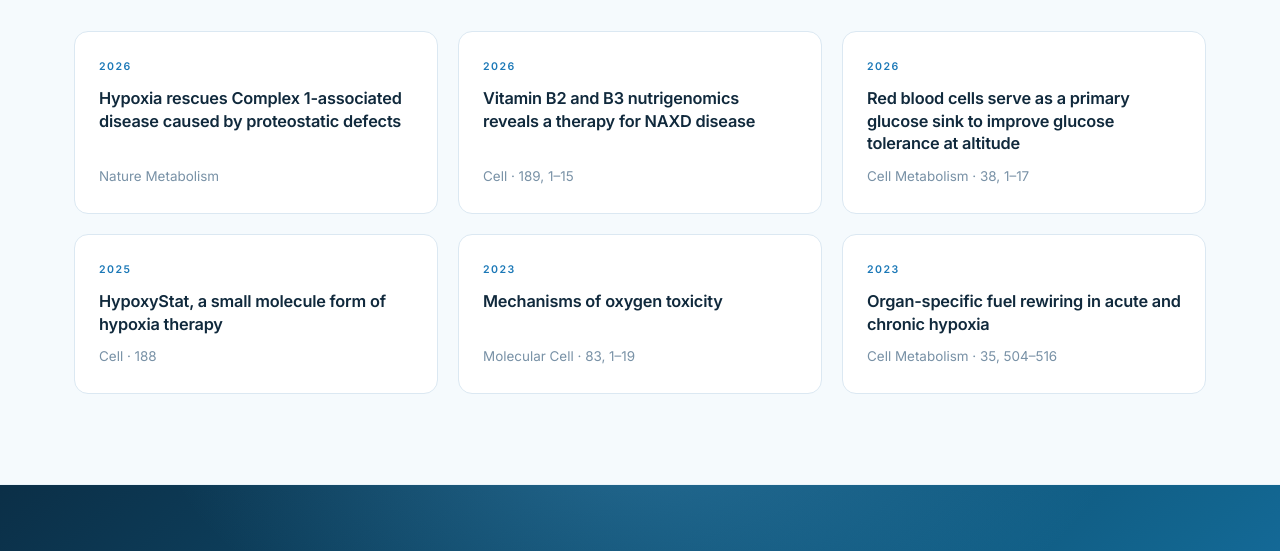
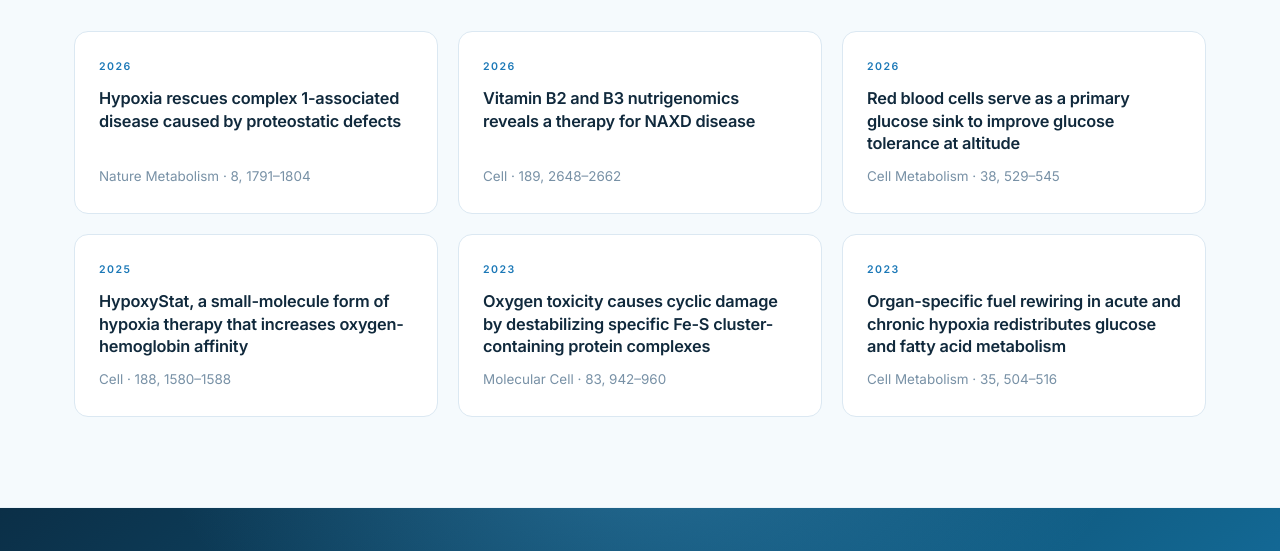
Before and after one commit to Jain-Lab-UCSF/Jain-Lab-UCSF.github.io, a plain HTML site: page index.html in a window 1280 px wide. Shown: the part 1443-1994 px from the top of the page. Drawn offline with Linux system fonts and the light colour scheme.

Commit message:
Add files via upload

```diff
--- a/data/publications.js
+++ b/data/publications.js
@@ -3,12 +3,16 @@
    Newest first. To ADD a paper, copy a { ... } block to the top
    and change the text. To REMOVE one, delete its whole block.
 
+   Titles are the exact published titles, verbatim. If you shorten
+   one for display, the entry no longer matches the article it links
+   to — which is how several errors crept in before.
+
    Fields:
      year     - number, used for sorting and the year filter
-     title    - short display title (shown in caps)
+     title    - exact published title (shown in caps)
      authors  - full author list as plain text
      journal  - e.g. "Nature Metabolism"
-     details  - volume/pages, e.g. "189, 1–15" (optional)
+     details  - volume/pages, e.g. "189, 2648–2662" (optional)
      href     - link to the paper
      featured - true puts it in the "Selected work" section on the home page
      preprint - true marks it a preprint; drives the Published/Preprint filter
@@ -24,31 +28,19 @@
 
 const PUBLICATIONS = [
 
-  /* ------------------------------------------------------------------
-     TRENDS IN BIOCHEMICAL SCIENCES REVIEW — NEEDS TITLE AND AUTHORS
-
-     Claude could not read the title or author list: cell.com renders
-     its pages with JavaScript, and PubMed/Crossref were unreachable.
-     Rather than guess at a citation, this entry is set to draft, so it
-     does NOT appear on the site yet.
-
-     To publish it: fill in title and authors below, then delete the
-     `draft: true` line. Or paste the citation to Claude and it will.
-     ------------------------------------------------------------------ */
   {
-    draft: true,
     year: 2026,
-    title: "",
-    authors: "",
+    title: "The diversity of terminal electron acceptors across eukaryotes",
+    authors: "A. D. Midha, I. H. Jain",
     journal: "Trends in Biochemical Sciences",
     href: "https://www.cell.com/trends/biochemical-sciences/fulltext/S0968-0004(26)00217-3",
     review: true,
-    topics: [],
+    topics: ["Oxygen"],
   },
 
   {
     year: 2026,
-    title: "The disease gene THAP12 is a transcriptional regulator of mitochondrial ETC Complex 1",
+    title: "The Disease Gene THAP12 is a Transcriptional Regulator of Mitochondrial ETC Complex I",
     authors: "B. R. Desousa, Y. Abe, M. Kampmann, I. H. Jain",
     journal: "bioRxiv",
     href: "https://www.biorxiv.org/content/10.64898/2026.07.16.738975v1",
@@ -58,9 +50,10 @@ const PUBLICATIONS = [
 
   {
     year: 2026,
-    title: "Hypoxia rescues Complex 1-associated disease caused by proteostatic defects",
-    authors: "A. Garg, B. R. Desousa, R. Roy, A. Flis, S. Y. Blume, Y. Abe, A. A. Melo, R. R. Cupo, G. Gregorian, D. R. Southworth, J. Shorter, I. H. Jain",
+    title: "Hypoxia rescues complex 1-associated disease caused by proteostatic defects",
+    authors: "A. Garg, B. R. Desousa, R. Roy, A. Flis, S. Y. Blume, Y. Abe, A. A. Melo, R. R. Cupo, G. Grigorean, D. R. Southworth, J. Shorter, I. H. Jain",
     journal: "Nature Metabolism",
+    details: "8, 1791–1804",
     href: "https://www.nature.com/articles/s42255-026-01566-0",
     featured: true,
     topics: ["Oxygen"],
@@ -72,9 +65,9 @@ const PUBLICATIONS = [
   {
     year: 2026,
     title: "Vitamin B2 and B3 nutrigenomics reveals a therapy for NAXD disease",
-    authors: "A. Garg, S. Y. Blume, H. Huynh, A. M. Barrios, O. O. Karabulut, Q. Zhao, A. D. Midha, A. W. Turner, B. V. Resnick, X. Chen, A. Agrawal, J. Kim, L. Chen, Q. Ran, A. M. Ryan, R. C. Larson, M. Negahban, S. C. K. Nelson, A. C. Yang, M. Traglia, I. H. Jain",
+    authors: "A. Garg, S. Y. Blume, H. Huynh, A. M. Barrios, O. O. Karabulut, Q. Zhao, A. D. Midha, A. W. Turner, B. V. Resnick, X. Chen, A. Agrawal, J. Kim, L. Chen, Q. Ran, A. M. Ryan, R. C. Larson, M. Negahban, S. C. K. Nelson, A. C. Yang, M. Traglia, R. Thomas, R. Sun, M. Paredes, M. R. Corces, H. Lin, I. H. Jain",
     journal: "Cell",
-    details: "189, 1–15",
+    details: "189, 2648–2662",
     href: "https://www.sciencedirect.com/science/article/pii/S0092867426001091",
     featured: true,
     topics: ["Vitamins"],
@@ -90,7 +83,7 @@ const PUBLICATIONS = [
     title: "Red blood cells serve as a primary glucose sink to improve glucose tolerance at altitude",
     authors: "Y. Martí-Mateos, Z. Safari, S. Bevers, A. D. Midha, W. R. Flanigan, T. Joshi, H. Huynh, B. R. Desousa, S. Y. Blume, A. H. Baik, S. Rogers, A. V. Issaian, A. Doctor, A. D'Alessandro, I. H. Jain",
     journal: "Cell Metabolism",
-    details: "38, 1–17",
+    details: "38, 529–545",
     href: "https://www.cell.com/cell-metabolism/fulltext/S1550-4131(26)00018-5",
     featured: true,
     topics: ["Oxygen"],
@@ -103,7 +96,7 @@ const PUBLICATIONS = [
   {
     year: 2026,
     title: "Systemic hypoxia suppresses solid tumor growth",
-    authors: "A. D. Midha, B. T. L. Chew, B. M. H. Choi, J. M. Suh, C. Carpenter, A. H. Baik, T. A. Joshi, S. Y. Blume, A. G. Haribowo, P. Ruivo, W. R. Flanigan, A. Garg, D. D. Zhang, V. Subramanyam, R. Shuere, Y. Seo, H. VanBrocklin, H. Goodarzi, I. H. Jain",
+    authors: "A. D. Midha, B. T. L. Chew, B. M. H. Choi, J. M. Suh, C. Carpenter, A. H. Baik, T. Joshi, S. Y. Blume, A. G. Haribowo, P. Ruivo, W. R. Flanigan, A. Garg, D. D. Zhang, V. Subramanyam, R. Shuere, Y. Seo, H. VanBrocklin, H. Goodarzi, I. H. Jain",
     journal: "bioRxiv",
     href: "https://www.biorxiv.org/content/10.64898/2026.02.09.704975v1",
     preprint: true,
@@ -115,33 +108,33 @@ const PUBLICATIONS = [
     title: "Genome-wide CRISPRi screen identifies basigin loss as protective in cardiac hypoxia",
     authors: "W. R. Flanigan, A. D. Midha, S. Y. Blume, Y. Martí-Mateos, M. W. Costa, Y. Huang, A. H. Baik, H. Huynh, G. Susarla, N. K. Bennett, R. A. Nowak, D. Srivastava, K. Nakamura, I. H. Jain",
     journal: "bioRxiv",
-    href: "https://www.biorxiv.org/content/10.64898/2026.01.26.701810v1.article-info",
+    href: "https://www.biorxiv.org/content/10.64898/2026.01.26.701810v1",
     preprint: true,
     topics: ["Oxygen"],
   },
 
   {
     year: 2025,
-    title: "HypoxyStat, a small molecule form of hypoxia therapy",
+    title: "HypoxyStat, a small-molecule form of hypoxia therapy that increases oxygen-hemoglobin affinity",
     authors: "S. Y. Blume, A. Garg, Y. Martí-Mateos, A. D. Midha, B. T. L. Chew, B. Lin, C. Yu, R. Dick, P. S. Lee, E. Situ, R. Sarwaikar, E. Green, V. Ramanan, G. Grotenbreg, M. Hoek, C. Sinz, I. H. Jain",
     journal: "Cell",
-    details: "188",
-    href: "https://www.cell.com/cell/pdf/S0092-8674(25)00098-4.pdf",
+    details: "188, 1580–1588",
+    href: "https://www.cell.com/cell/fulltext/S0092-8674(25)00098-4",
     featured: true,
     topics: ["Oxygen"],
     news: [
       { label: "Gladstone: Daily drug captures health benefits of high-altitude living", href: "https://gladstone.org/news/daily-drug-captures-health-benefits-high-altitude-low-oxygen-living" },
     ],
-    preview: "https://www.cell.com/cell/abstract/S0092-8674(25)00207-7",
+    preview: "https://www.cell.com/cell/fulltext/S0092-8674(25)00207-7",
     video: "https://www.youtube.com/watch?v=J-LY9Hov1NI",
   },
 
   {
     year: 2023,
-    title: "In vivo protein turnover nominates MYBBP1A as a mediator of the hyperoxia response",
+    title: "In vivo protein turnover rates in varying oxygen tensions nominate MYBBP1A as a mediator of the hyperoxia response",
     authors: "X. Chen, A. G. Haribowo, A. H. Baik, A. Fossati, E. Stevenson, Y. R. Chen, N. S. Reyes, T. Peng, M. A. Matthay, M. Traglia, A. R. Pico, D. F. Jarosz, A. Buchwalter, S. Ghaemmaghami, D. L. Swaney, I. H. Jain",
     journal: "Science Advances",
-    details: "9",
+    details: "9, eadj4884",
     href: "https://www.science.org/doi/10.1126/sciadv.adj4884",
     topics: ["Oxygen"],
     news: [
@@ -151,11 +144,11 @@ const PUBLICATIONS = [
 
   {
     year: 2023,
-    title: "Mechanisms of oxygen toxicity",
+    title: "Oxygen toxicity causes cyclic damage by destabilizing specific Fe-S cluster-containing protein complexes",
     authors: "A. H. Baik*, A. G. Haribowo*, X. Chen*, B. B. Queliconi, A. M. Barrios, A. Garg, M. Maishan, A. R. Campos, M. A. Matthay, I. H. Jain (*equal contribution)",
     journal: "Molecular Cell",
-    details: "83, 1–19",
-    href: "https://www.sciencedirect.com/science/article/pii/S1097276523001168?via%3Dihub",
+    details: "83, 942–960",
+    href: "https://www.cell.com/molecular-cell/fulltext/S1097-2765(23)00116-8",
     featured: true,
     topics: ["Oxygen"],
     news: [
@@ -165,14 +158,14 @@ const PUBLICATIONS = [
 
   {
     year: 2023,
-    title: "Organ-specific fuel rewiring in acute and chronic hypoxia",
-    authors: "A. M. Midha*, Y. Zhou*, B. B. Queliconi, A. M. Barrios, C. O. Y. Fong, J. E. Blecha, H. VanBrocklin, Y. Seo, I. H. Jain (*equal contribution)",
+    title: "Organ-specific fuel rewiring in acute and chronic hypoxia redistributes glucose and fatty acid metabolism",
+    authors: "A. D. Midha*, Y. Zhou*, B. B. Queliconi, A. M. Barrios, A. G. Haribowo, B. T. L. Chew, C. O. Y. Fong, J. E. Blecha, H. VanBrocklin, Y. Seo, I. H. Jain (*equal contribution)",
     journal: "Cell Metabolism",
     details: "35, 504–516",
-    href: "https://linkinghub.elsevier.com/retrieve/pii/S1550-4131(23)00043-8",
+    href: "https://www.cell.com/cell-metabolism/fulltext/S1550-4131(23)00043-8",
     featured: true,
     topics: ["Oxygen"],
-    preview: "https://www.cell.com/cell-metabolism/pdf/S1550-4131(23)00047-5.pdf",
+    preview: "https://www.cell.com/cell-metabolism/fulltext/S1550-4131(23)00047-5",
     news: [
       { label: "Gladstone: How high altitude changes your body's metabolism", href: "https://gladstone.org/news/how-high-altitude-changes-your-bodys-metabolism" },
     ],
@@ -180,7 +173,7 @@ const PUBLICATIONS = [
 
   {
     year: 2022,
-    title: "The Goldilocks oxygen principle: not too little and not too much",
+    title: "The Goldilocks Oxygen Principle: not too little and not too much",
     authors: "W. R. Flanigan, I. H. Jain",
     journal: "Nature Cardiovascular Research",
     details: "1, 1101–1103",
@@ -190,17 +183,17 @@ const PUBLICATIONS = [
 
   {
     year: 2022,
-    title: "Ferroptosis and PDAC therapy resistance",
+    title: "Coordinated Transcriptional and Catabolic Programs Support Iron-Dependent Adaptation to RAS–MAPK Pathway Inhibition in Pancreatic Cancer",
     authors: "M. Ravichandran, J. Hu … B. R. Desousa … I. H. Jain … R. M. Perera",
     journal: "Cancer Discovery",
-    details: "OF1–OF22",
+    details: "12, 2198–2219",
     href: "https://aacrjournals.org/cancerdiscovery/article/12/9/2198/708778/Coordinated-Transcriptional-and-Catabolic-Programs",
     topics: [],
   },
 
   {
     year: 2021,
-    title: "Airway stem cells sense hypoxia and differentiate into protective neuroendocrine cells",
+    title: "Airway stem cells sense hypoxia and differentiate into protective solitary neuroendocrine cells",
     authors: "M. Shivaraju, U. K. Chitta, R. M. H. Grange, I. H. Jain … J. Rajagopal",
     journal: "Science",
     details: "371, 52–57",
@@ -210,9 +203,10 @@ const PUBLICATIONS = [
 
   {
     year: 2020,
-    title: "Turning the oxygen dial: balancing the highs and lows",
+    title: "Turning the Oxygen Dial: Balancing the Highs and Lows",
     authors: "A. H. Baik, I. H. Jain",
     journal: "Trends in Cell Biology",
+    details: "30, 516–536",
     href: "https://www.sciencedirect.com/science/article/pii/S096289242030091X?via%3Dihub",
     review: true,
     topics: ["Oxygen"],
@@ -220,29 +214,29 @@ const PUBLICATIONS = [
 
   {
     year: 2020,
-    title: "Peroxisomal lipid metabolism as a hypoxia adaptation",
+    title: "Genetic Screen for Cell Fitness in High or Low Oxygen Highlights Mitochondrial and Lipid Metabolism",
     authors: "I. H. Jain*, S. E. Calvo*, A. L. Markhard … V. K. Mootha (*equal contribution)",
     journal: "Cell",
-    details: "181, 1–12",
-    href: "https://linkinghub.elsevier.com/retrieve/pii/S0092-8674(20)30321-4",
+    details: "181, 716–727",
+    href: "https://www.cell.com/cell/fulltext/S0092-8674(20)30321-4",
     featured: true,
     topics: ["Oxygen"],
   },
 
   {
     year: 2019,
-    title: "Hypoxia therapy normalizes brain hyperoxia in mitochondrial disease",
+    title: "Leigh Syndrome Mouse Model Can Be Rescued by Interventions that Normalize Brain Hyperoxia, but Not HIF Activation",
     authors: "I. H. Jain*, L. Zazzeron*, O. Goldberger … W. M. Zapol**, V. K. Mootha** (*, **equal contribution)",
     journal: "Cell Metabolism",
-    details: "30, 1–9",
-    href: "https://linkinghub.elsevier.com/retrieve/pii/S1550-4131(19)30379-1",
+    details: "30, 824–832",
+    href: "https://www.cell.com/cell-metabolism/fulltext/S1550-4131(19)30379-1",
     topics: ["Oxygen"],
-    preview: "https://www.cell.com/cell-metabolism/pdf/S1550-4131(19)30507-8.pdf",
+    preview: "https://www.cell.com/cell-metabolism/fulltext/S1550-4131(19)30507-8",
   },
 
   {
     year: 2017,
-    title: "Hypoxia reverses neurological lesions in mitochondrial disease",
+    title: "Hypoxia treatment reverses neurodegenerative disease in a mouse model of Leigh syndrome",
     authors: "M. Ferrari*, I. H. Jain*, O. Goldberger … V. K. Mootha**, W. M. Zapol** (*equal contribution)",
     journal: "PNAS",
     details: "114 (21), E4241–E4250",
@@ -270,7 +264,7 @@ const PUBLICATIONS = [
 
   {
     year: 2012,
-    title: "Chromosome ordering and segregation in cyanobacteria",
+    title: "Spatial ordering of chromosomes enhances the fidelity of chromosome partitioning in cyanobacteria",
     authors: "I. H. Jain*, V. Vijayan*, E. K. O'Shea (*equal contribution)",
     journal: "PNAS",
     details: "109 (34), 13638–13643",
@@ -280,40 +274,41 @@ const PUBLICATIONS = [
 
   {
     year: 2011,
-    title: "Circadian gene expression in cyanobacteria",
+    title: "A high resolution map of a cyanobacterial transcriptome",
     authors: "V. Vijayan, I. H. Jain, E. K. O'Shea",
     journal: "Genome Biology",
-    details: "12:R47",
-    href: "",
+    details: "12, R47",
+    href: "https://genomebiology.biomedcentral.com/articles/10.1186/gb-2011-12-5-r47",
     topics: [],
   },
 
   {
     year: 2008,
-    title: "Connexin43 and bone regeneration",
-    authors: "A. D. Hoptak-Solga, S. Nielsen, I. H. Jain, R. Thummel, D. Hyde, M. K. Iovine",
+    title: "Connexin43 (GJA1) is required in the population of dividing cells during fin regeneration",
+    authors: "A. D. Hoptak-Solga, S. Nielsen, I. Jain, R. Thummel, D. R. Hyde, M. K. Iovine",
     journal: "Developmental Biology",
-    href: "",
+    details: "317, 541–548",
+    href: "https://doi.org/10.1016/j.ydbio.2008.02.051",
     topics: [],
   },
 
   {
     year: 2007,
-    title: "Pulsatile bone growth",
-    authors: "I. H. Jain, C. Stroka, J. Yan, W. Huang, M. K. Iovine",
+    title: "Bone growth in zebrafish fins occurs via multiple pulses of cell proliferation",
+    authors: "I. Jain, C. Stroka, J. Yan, W.-M. Huang, M. K. Iovine",
     journal: "Developmental Dynamics",
     details: "236, 2668–2674",
-    href: "",
+    href: "https://doi.org/10.1002/dvdy.21270",
     topics: [],
   },
 
   {
     year: 2003,
-    title: "Effects of rapid expansion on glass surfaces",
+    title: "Inhomogeneous evolution of a glass surface via free, rapid expansion",
     authors: "A. Sharma, H. Jain, J. O. Carnali, I. H. Jain",
     journal: "Applied Physics Letters",
-    details: "83, 2802–2804",
-    href: "",
+    details: "83 (14), 2802–2804",
+    href: "https://doi.org/10.1063/1.1614841",
     topics: [],
   },
 ];
```
Also changed, not shown: contact.html (+6 -2 lines), datasets.html (+6 -2 lines), gallery.html (+6 -2 lines).
